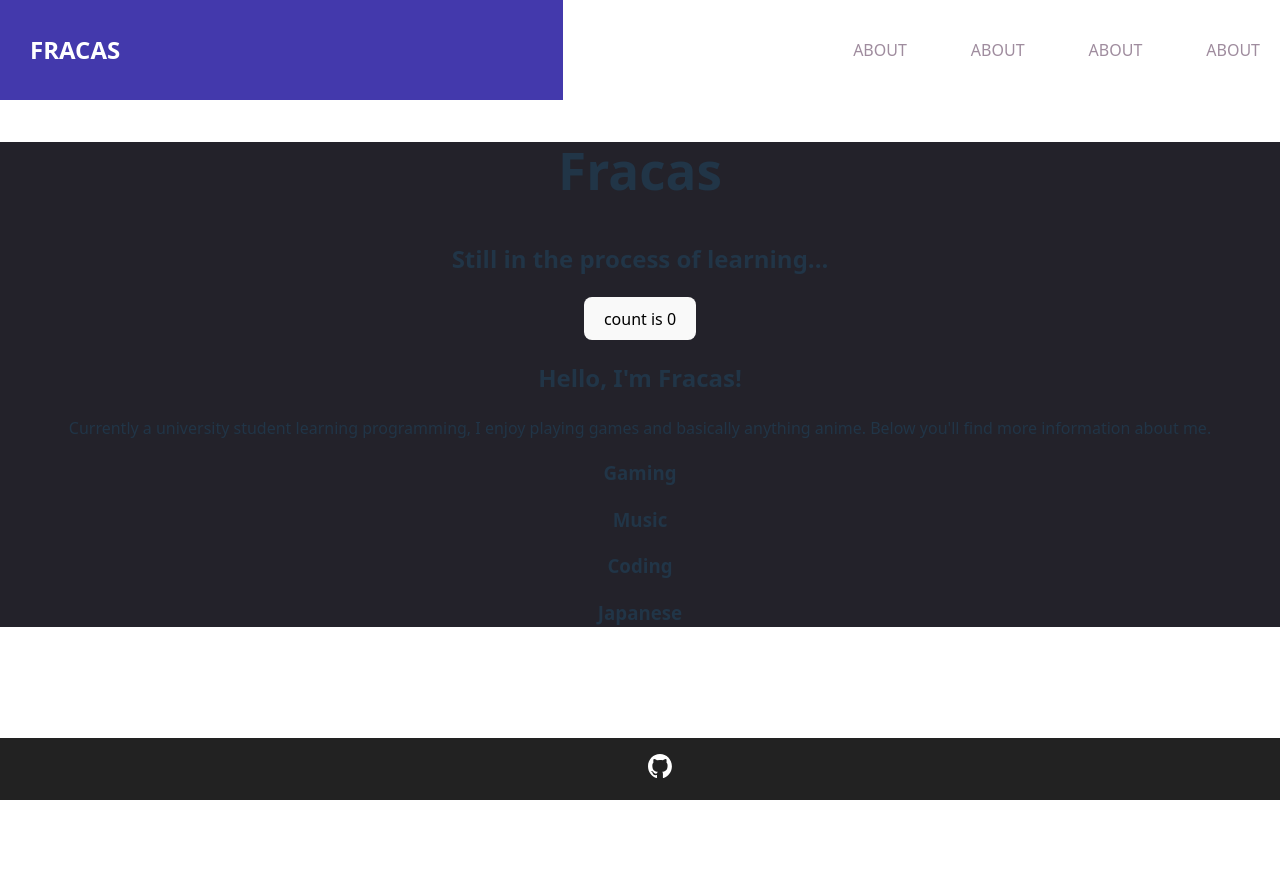
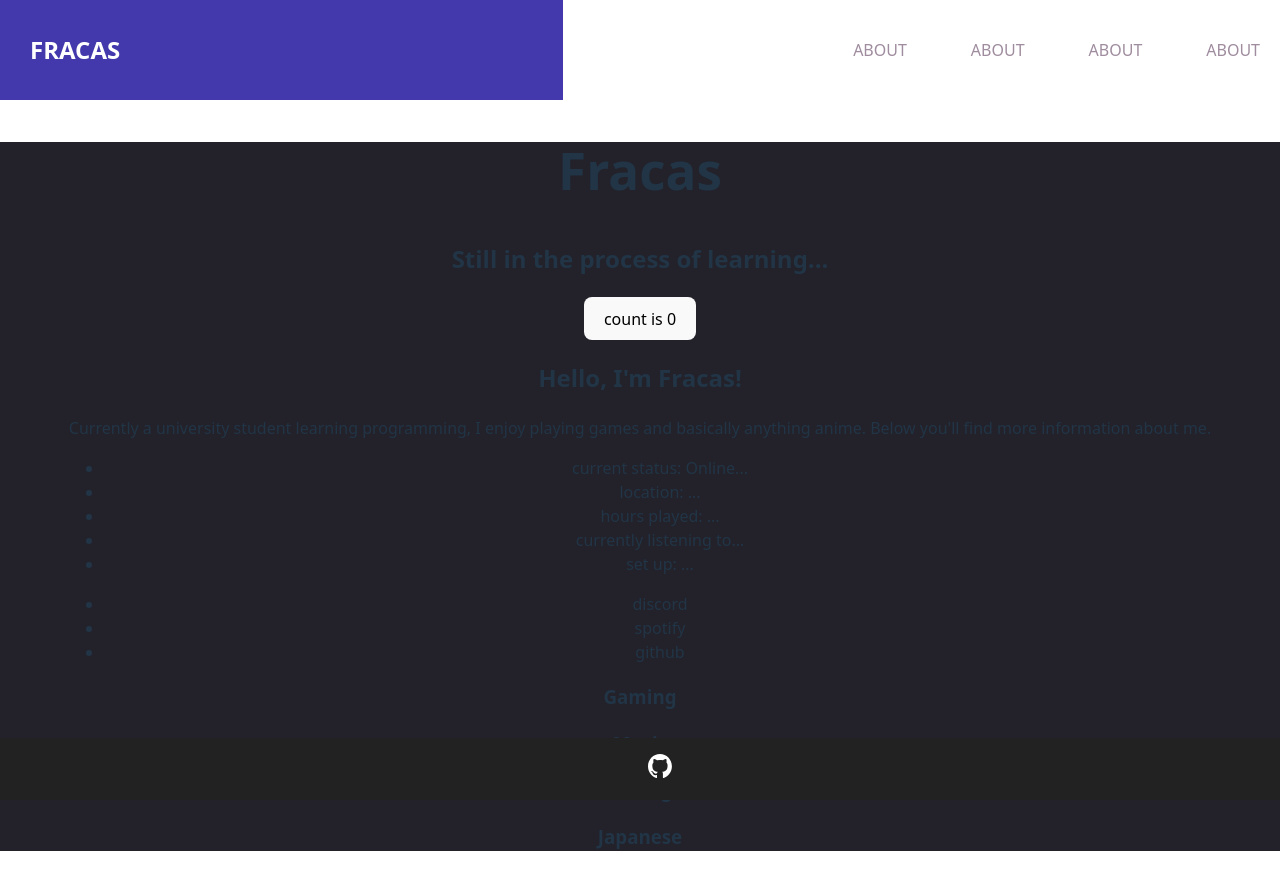
Before and after one commit to Fr4cas/fracas-app, a React (Vite) app: page / in a window 1280 px wide. Before the commit the page ends 800 px from the top, so only its background shows below. Built offline with nearby package versions, Linux system fonts and the light colour scheme.

Commit message:
feat: add skeleton for future content

```diff
--- a/src/components/About.jsx
+++ b/src/components/About.jsx
@@ -3,9 +3,25 @@ import '../styles/sections/About.css'
 function About() {
     return (
         <section>
-            <div>
+            <div className='about__info'>
                 <h2>Hello, I'm Fracas!</h2>
                 <p>Currently a university student learning programming, I enjoy playing games and basically anything anime. Below you'll find more information about me.</p>
+            </div>
+            <div className="about__stats">
+                <ul>
+                    <li>current status: Online...</li>
+                    <li>location: ...</li>
+                    <li>hours played: ...</li>
+                    <li>currently listening to...</li>
+                    <li>set up: ...</li>
+                </ul>
+            </div>
+            <div className="about__links">
+                <ul>
+                    <li>discord</li>
+                    <li>spotify</li>
+                    <li>github</li>
+                </ul>
             </div>
         </section>
 
```
